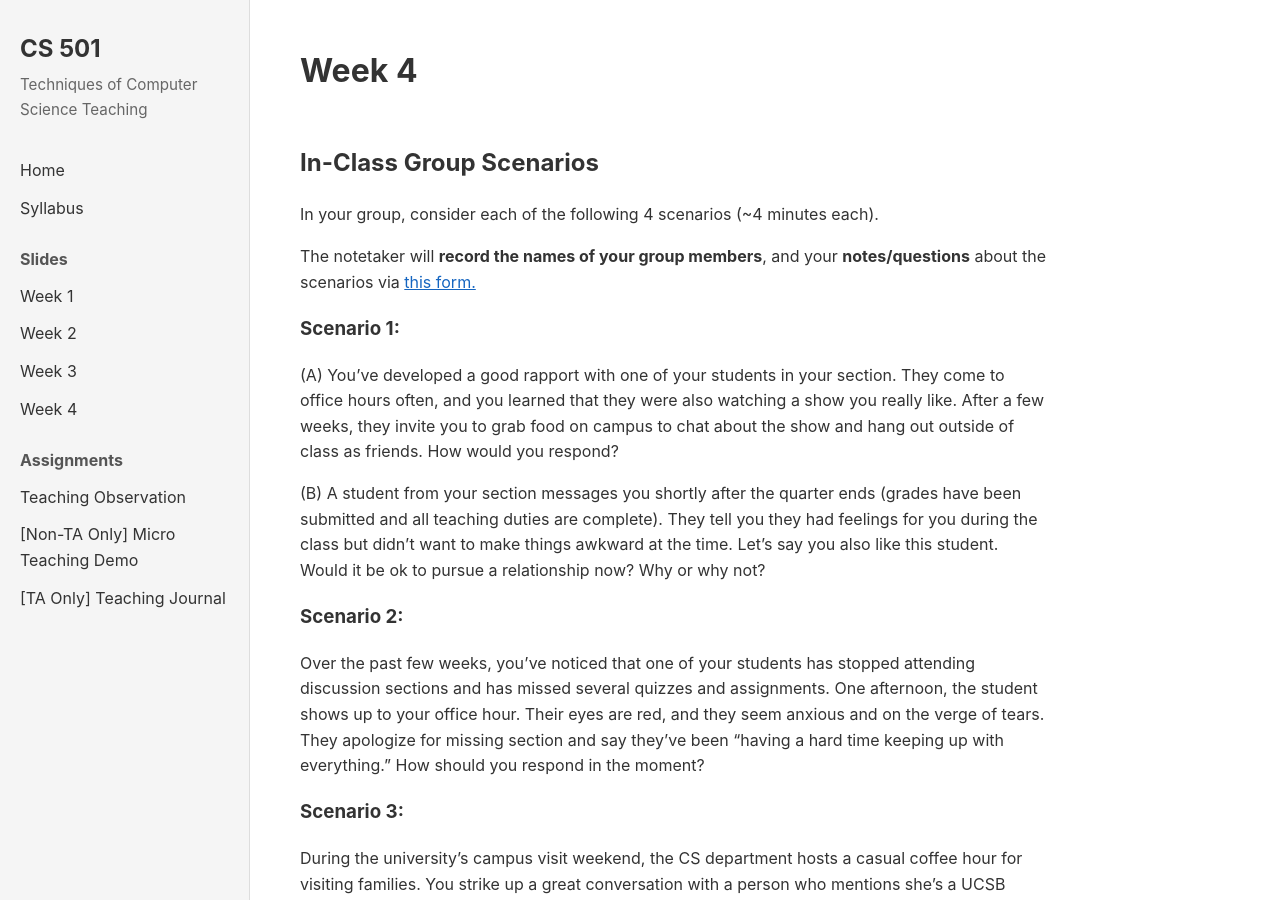
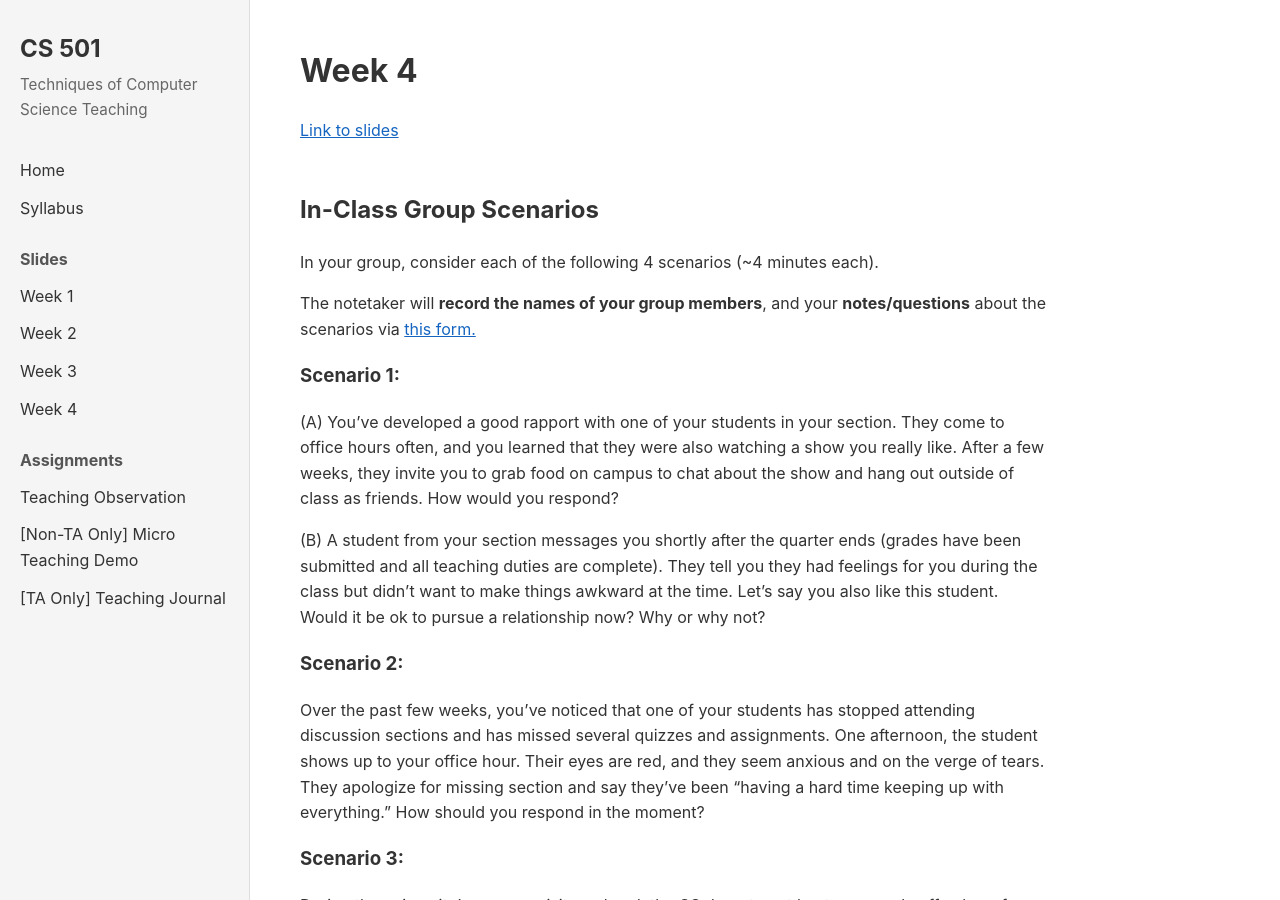
Before and after one commit to schibler/CS501, a Jekyll site: the page built from slides/week4.md, in a window 1280 px wide and 900 px high. Built offline with Jekyll 4.4.1, drawn with Linux system fonts in a browser that asks for light colours; our own code applies the rules of GitHub Pages for plain Markdown files.

Commit message:
Update week4.md

```diff
--- a/slides/week4.md
+++ b/slides/week4.md
@@ -1,4 +1,6 @@
 # Week 4
+
+[Link to slides](https://docs.google.com/presentation/d/1YJ8exN8uLUKzpkbOkr4jfp6vP5nWHvdPaE4y_ERN-io/edit?usp=sharing)
 
 ## In-Class Group Scenarios
 
```
